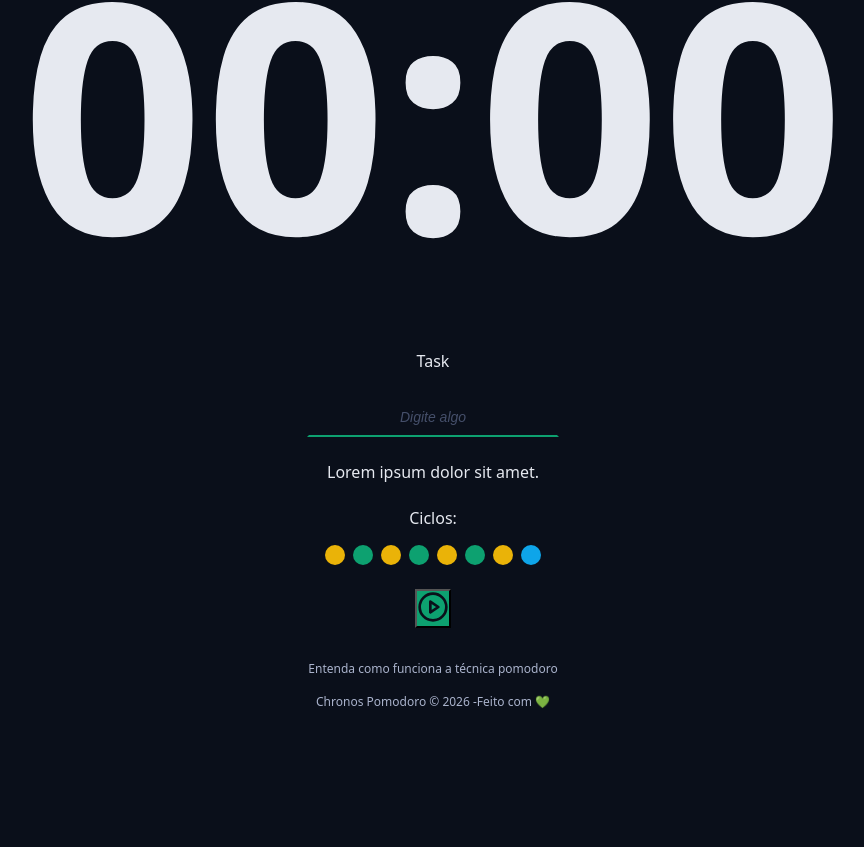
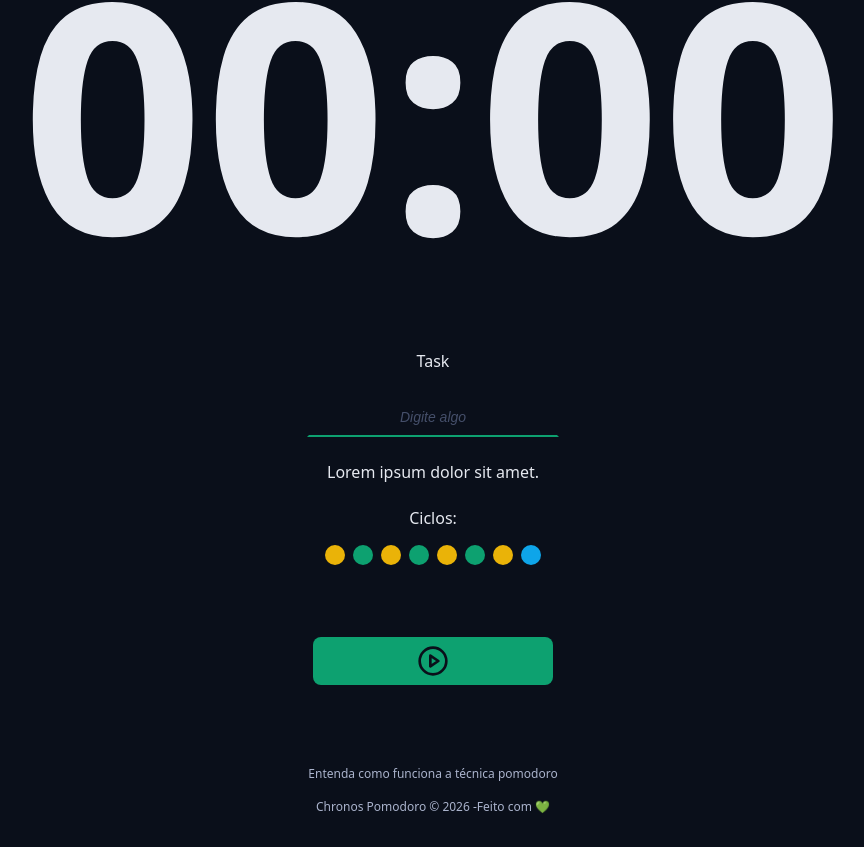
Before and after one commit to felipe-gonzaga/chronos-pomodoro, a React (Vite) app: page / in a window 1280 px wide. Shown: the part 399-1246 px from the top of the page, without its empty margins (207-1071 px from the left). Before the commit the page ends 1141 px from the top, so only its background shows below. Built offline with nearby package versions, Linux system fonts and the light colour scheme.

Commit message:
ref no input

```diff
--- a/src/components/DefaultButton/styles.module.css
+++ b/src/components/DefaultButton/styles.module.css
@@ -1,7 +1,8 @@
-.footer {
+.button {
   border: none;
   background: var(--primary);
   color: var(--text-over-primary);
+  display: flex;
   align-items: center;
   justify-content: center;
   min-width: 24rem;
--- a/src/components/MainForm/index.tsx
+++ b/src/components/MainForm/index.tsx
@@ -2,16 +2,27 @@ import { PlayCircleIcon } from 'lucide-react';
 import { Cycles } from '../Cycles';
 import { DefaultButton } from '../DefaultButton';
 import { DefaultInput } from '../DefaultInput';
+import { useRef, useState } from 'react';
 
 export function MainForm() {
+  const taskNameInput = useRef<HTMLInputElement>(null);
+  //const [taskNName, setTaskName] = useState('');
+
+  function handleCreateNewTask(event: React.SubmitEvent<HTMLFormElement>) {
+    event.preventDefault();
+
+    console.log('DEU CERTO', taskNameInput.current?.value);
+  }
+
   return (
-    <form className='form' action=''>
+    <form onSubmit={handleCreateNewTask} className='form' action=''>
       <div className='formRow'>
         <DefaultInput
           id='meuInput'
           type='text'
           labelText='Task'
           placeholder='Digite algo'
+          ref={taskNameInput}
         />
       </div>
 
```
